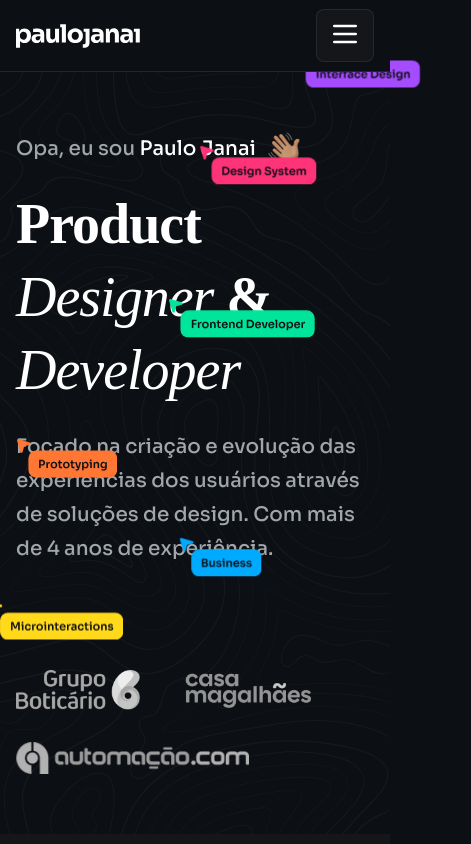
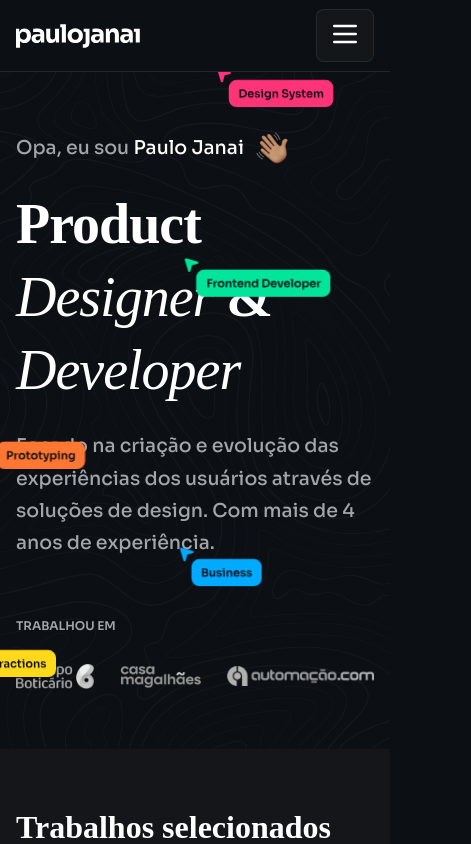
Before and after one commit to paulojanai/my-website-react, a React (Vite) app: page / in a window 390 px wide. Shown: the top 844 px of the page, 471 px wide, since content can reach past the window. Built offline with nearby package versions, Linux system fonts and the light colour scheme; a web font is replaced by a local one.

Commit message:
fix: responsive tags in mobile

```diff
--- a/src/pages/home.tsx
+++ b/src/pages/home.tsx
@@ -76,26 +76,38 @@ function Home() {
       <section className='section-hero'>
         <div className='tags-container'>
           <div className='zone-tag-ui' data-aos='zoom-in'>
-            <img src={TagUI} alt='Tag Interface Design' className='tag-ui' />
+            <img
+              src={TagUI}
+              alt='Tag Interface Design'
+              className='tags tag-ui'
+            />
           </div>
           <div className='zone-tag-ds' data-aos='zoom-in'>
-            <img src={TagDS} alt='Tag Design System' className='tag-ds' />
+            <img src={TagDS} alt='Tag Design System' className='tags tag-ds' />
           </div>
 
           <div className='zone-tag-bs' data-aos='zoom-in'>
-            <img src={TagBS} alt='Tag Business' className='tag-bs' />
+            <img src={TagBS} alt='Tag Business' className='tags tag-bs' />
           </div>
 
           <div className='zone-tag-fd' data-aos='zoom-in'>
-            <img src={TagFD} alt='Tag Frontend Developer' className='tag-fd' />
+            <img
+              src={TagFD}
+              alt='Tag Frontend Developer'
+              className='tags tag-fd'
+            />
           </div>
 
           <div className='zone-tag-pt' data-aos='zoom-in'>
-            <img src={TagPT} alt='Tag Prototyping' className='tag-pt' />
+            <img src={TagPT} alt='Tag Prototyping' className='tags tag-pt' />
           </div>
 
           <div className='zone-tag-mi' data-aos='zoom-in'>
-            <img src={TagMI} alt='Tag Microinteractions' className='tag-mi' />
+            <img
+              src={TagMI}
+              alt='Tag Microinteractions'
+              className='tags tag-mi'
+            />
           </div>
         </div>
         <GridContainer dataAos='fade-right'>
--- a/src/scss/_typography.scss
+++ b/src/scss/_typography.scss
@@ -88,7 +88,7 @@ h5 {
   font-weight: 500;
 
   @include responsive(768px) {
-    font-size: 2rem;
+    font-size: 1.9rem;
   }
 }
 
@@ -97,7 +97,7 @@ h5 {
   font-weight: 500;
 
   @include responsive(768px) {
-    font-size: 1.8rem;
+    font-size: 1.7rem;
   }
 }
 
@@ -106,7 +106,7 @@ h5 {
   font-weight: 400;
 
   @include responsive(768px) {
-    font-size: 1.8rem;
+    font-size: 1.7rem;
   }
 }
 
@@ -115,7 +115,7 @@ h5 {
   font-weight: 400;
 
   @include responsive(768px) {
-    font-size: 1.6rem;
+    font-size: 1.5rem;
   }
 }
 
--- a/src/scss/pages/_home.scss
+++ b/src/scss/pages/_home.scss
@@ -8,6 +8,7 @@
   position: relative;
 
   .tags-container {
+    overflow: hidden;
     position: absolute;
     width: 100%;
     height: 100%;
@@ -138,12 +139,11 @@
 
       .list {
         @include flex(row, center, flex-start);
-        flex-wrap: wrap;
         gap: 3.2rem;
 
         a {
           img {
-            height: 4rem;
+            max-height: 4rem;
 
             &:hover {
               filter: contrast(60);
@@ -152,7 +152,7 @@
 
           &:last-child {
             img {
-              height: 3.2rem;
+              max-height: 3.2rem;
             }
           }
         }
@@ -163,12 +163,7 @@
       .companies {
         .list {
           @include flex(row, center, flex-start);
-          flex-wrap: wrap;
-          gap: 3.2rem;
-
-          img {
-            height: 3.2rem;
-          }
+          gap: 1.8rem;
         }
       }
     }
@@ -207,7 +202,7 @@
   }
 
   @include responsive(1150px) {
-    .tags-container {
+    .tags {
       transform: scale(0.85);
     }
   }
@@ -218,7 +213,7 @@
       padding-bottom: 6rem;
     }
 
-    .tags-container {
+    .tags {
       transform: scale(0.8);
     }
 
```
